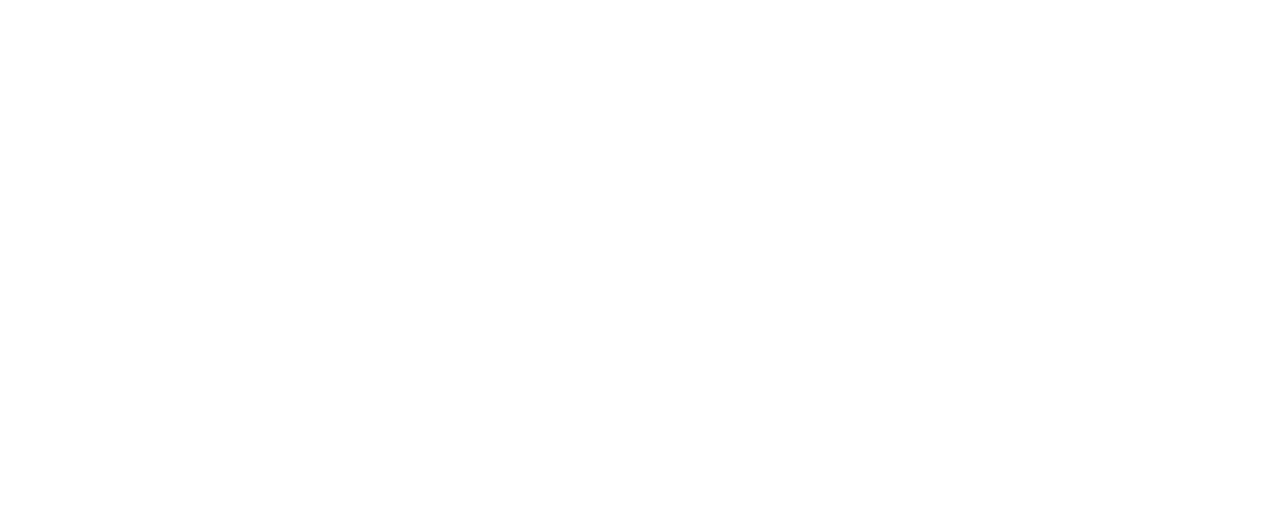
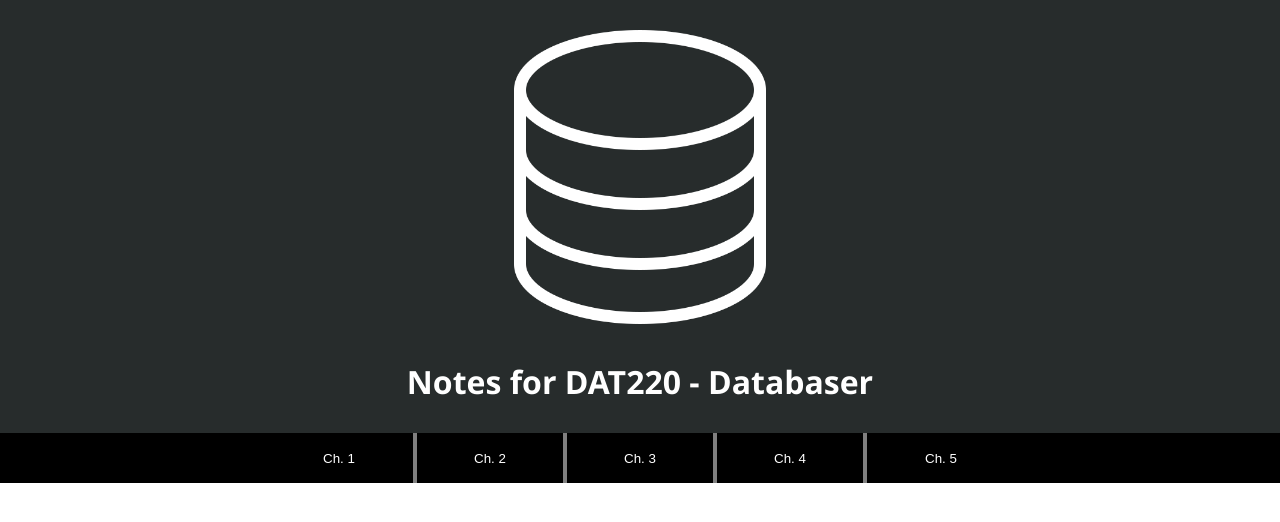
Before and after one commit to AlanRostem/DAT220_notes, a plain HTML site: page index.html in a window 1280 px wide. Drawn offline with Linux system fonts and the light colour scheme.

Commit message:
Initialized page layout

```diff
--- a/index.html
+++ b/index.html
@@ -3,12 +3,25 @@
 <head>
     <meta charset="UTF-8">
     <title>Notes for DAT220</title>
+    <link rel="stylesheet" href="public/css/style.css">
     <script src="dependencies/js/marked.min.js"></script>
     <script src="dependencies/js/jquery.min.js"></script>
-
-    <script src="public/js/main.js"></script>
+    <script type="module" src="public/js/main.js"></script>
 </head>
 <body>
+    <header>
+        <img src="public/img/database.png" alt="Database">
+        <h1>Notes for DAT220 - Databaser</h1>
+        <nav>
+            <button>Ch. 1</button>
+            <button>Ch. 2</button>
+            <button>Ch. 3</button>
+            <button>Ch. 4</button>
+            <button>Ch. 5</button>
+        </nav>
+    </header>
+    <main>
 
+    </main>
 </body>
 </html>
--- a/public/css/style.css
+++ b/public/css/style.css
@@ -0,0 +1,54 @@
+body {
+    margin: 0;
+    font-family: Verdana, sans-serif;
+}
+
+h1 {
+    font-family: "Segoe UI", Arial, sans-serif;
+}
+
+header {
+    width: 100%;
+    flex-direction: column;
+    display: flex;
+    background-color: #272c2c;
+}
+
+header img {
+    margin: 30px auto 30px auto;
+    width: 300px;
+    filter: invert();
+}
+
+header h1 {
+    color: white;
+    margin: auto auto 30px auto;
+}
+
+header nav {
+    background-color: black;
+    min-height: 50px;
+    justify-content: center;
+    display: flex;
+}
+
+header nav button {
+    min-height: 50px;
+    width: 150px;
+
+    border-right: gray 2px solid;
+    border-left: gray 2px solid;
+    border-bottom: none;
+    border-top: none;
+
+    background-color: transparent;
+    color: white;
+}
+
+header nav button:first-child {
+    border-left: none;
+}
+
+header nav button:last-child {
+    border-right: none;
+}
--- a/public/js/main.js
+++ b/public/js/main.js
@@ -0,0 +1,3 @@
+addEventListener("load", () => {
+
+});
```
Also changed, not shown: public/img/database.png (added).
